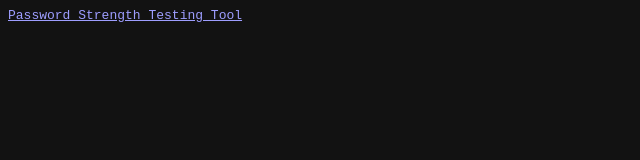
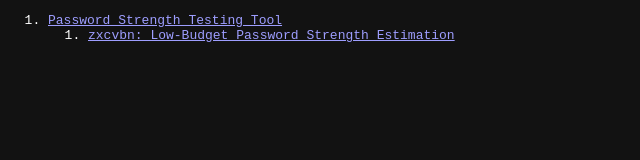
Before and after one commit to gspnjt/notes, a plain HTML site: page links.html in a window 1280 px wide. Shown: the whole page, without its empty margins (0-640 px from the left). Drawn offline with Linux system fonts and the light colour scheme.

Commit message:
add link to zxcvbn: Low-Budget Password Strength Estimation

```diff
--- a/links.html
+++ b/links.html
@@ -9,7 +9,18 @@
 </head>
 
 <body>
-    <a href="https://bitwarden.com/password-strength/">Password Strength Testing Tool</a>
+    <ol>
+        <li>
+            <a href="https://bitwarden.com/password-strength/">Password Strength Testing Tool</a>
+            <ol>
+                <li>
+                    <a
+                        href="https://www.usenix.org/conference/usenixsecurity16/technical-sessions/presentation/wheeler">zxcvbn:
+                        Low-Budget Password Strength Estimation</a>
+                </li>
+            </ol>
+        </li>
+    </ol>
 </body>
 
 </html>
```
